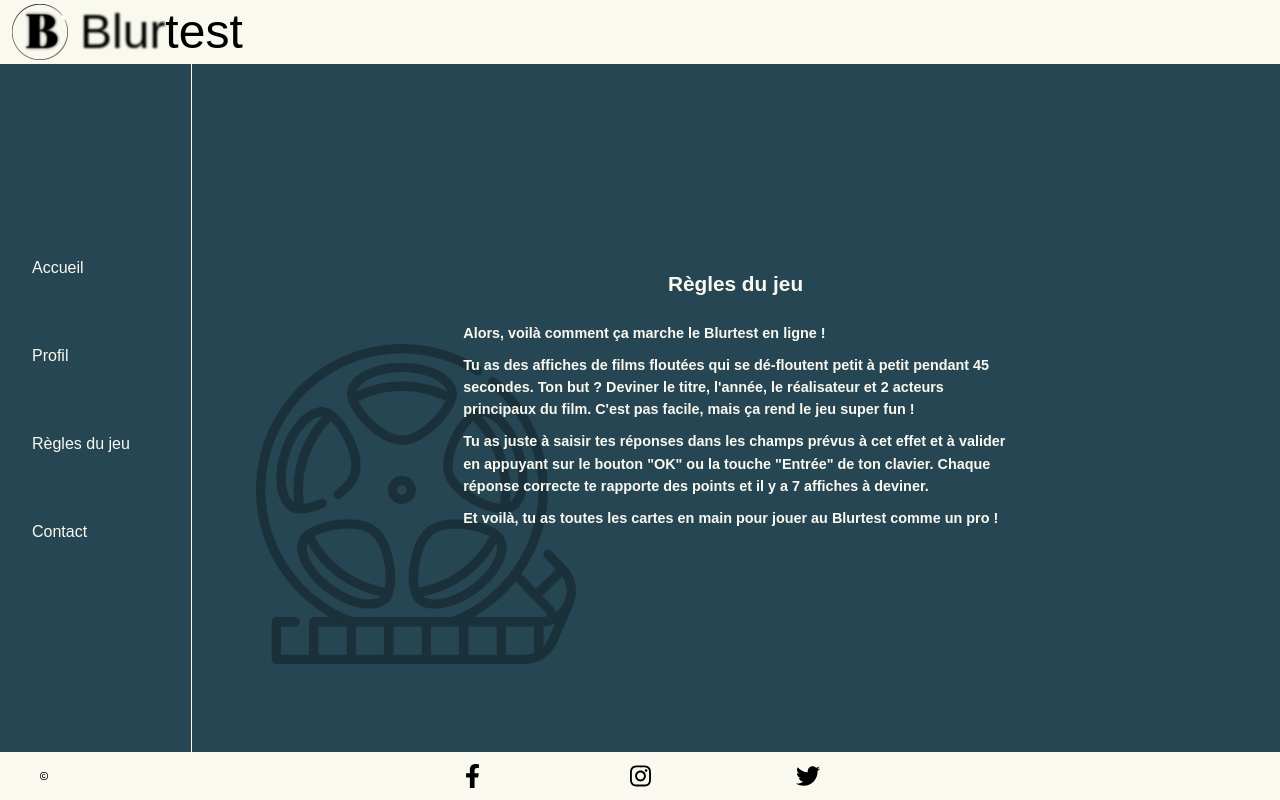
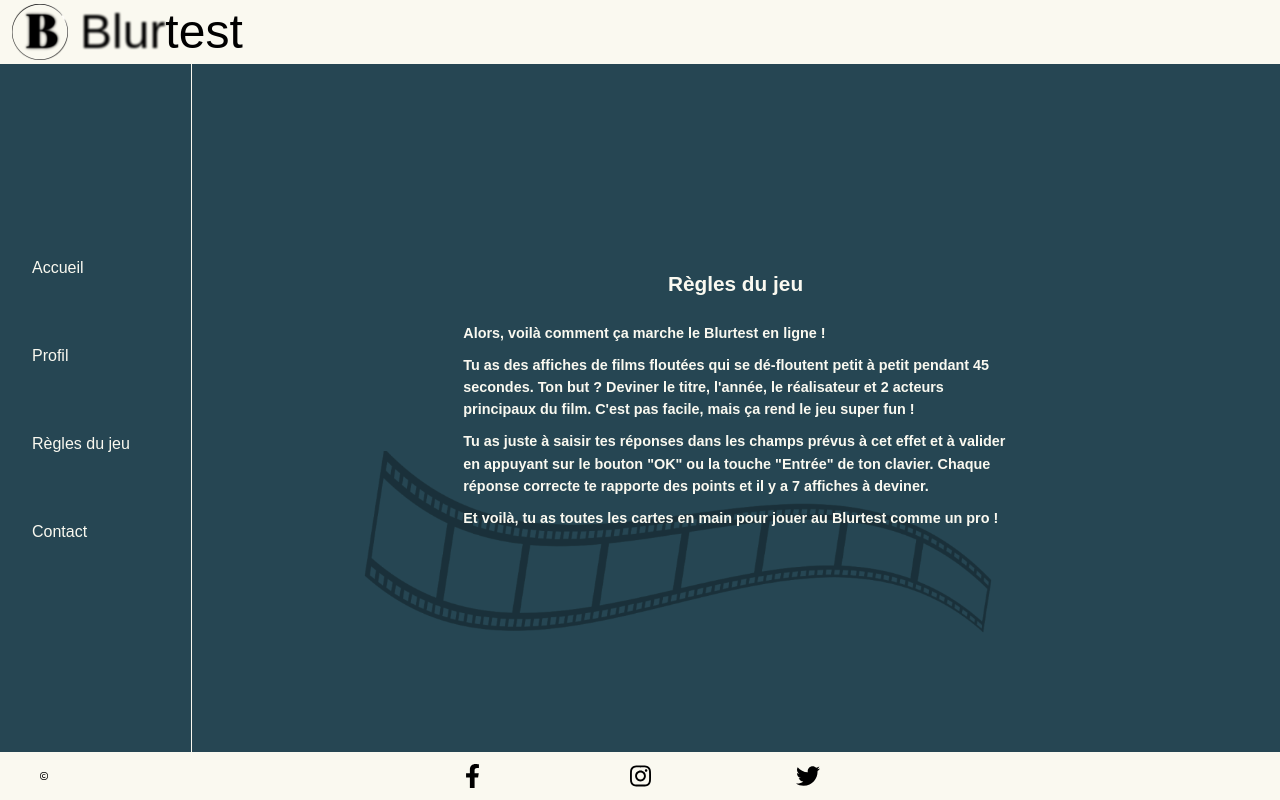
Before and after one commit to SbirLobo/Blurtest, a React (Vite) app in the folder frontend/: page /rules in a window 1280 px wide. Built offline with nearby package versions, Linux system fonts and the light colour scheme; a web font is replaced by a local one.

Commit message:
Update Rules page

```diff
--- a/frontend/src/App.css
+++ b/frontend/src/App.css
@@ -265,7 +265,7 @@ input[type="checkbox"]:checked ~ span:nth-of-type(3) {
     margin-bottom: 0.6rem;
   }
 
-  .rulesImg {
+  .rulesImg1 {
     position: absolute;
     width: 50%;
     bottom: 10%;
@@ -273,10 +273,21 @@ input[type="checkbox"]:checked ~ span:nth-of-type(3) {
     opacity: 0.3;
   }
 
-  .rulesImgMd {
-    width: 25%;
-    bottom: 17%;
-    left: 20%;
+  .rulesImgMd1 {
+    display: none;
+  }
+
+  .rulesImg2 {
+    display: none;
+  }
+
+  .rulesImgMd2 {
+    display: block;
+    position: absolute;
+    width: 50%;
+    bottom: 15%;
+    left: 28%;
+    opacity: 0.3;
   }
 }
 
--- a/frontend/src/pages/RulesPage.jsx
+++ b/frontend/src/pages/RulesPage.jsx
@@ -28,7 +28,12 @@ function RulesPage() {
       <img
         src="./assets/film-reel.png"
         alt="Bobine de film"
-        className="rulesImg md:rulesImgMd"
+        className="rulesImg1 md:rulesImgMd1"
+      />
+      <img
+        src="./assets/film-negatives2.png"
+        alt="Film négatifs"
+        className="rulesImg2 md:rulesImgMd2"
       />
     </div>
   );
```
Also changed, not shown: frontend/public/assets/film-negatives.png (added), frontend/public/assets/film-negatives2.png (added).
